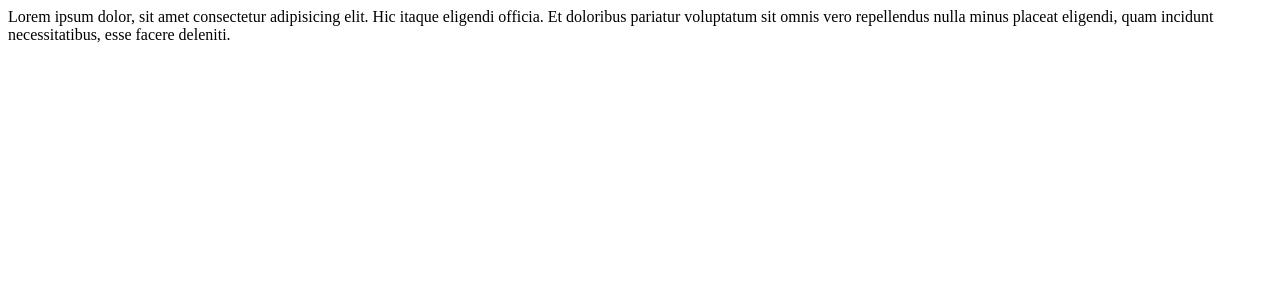
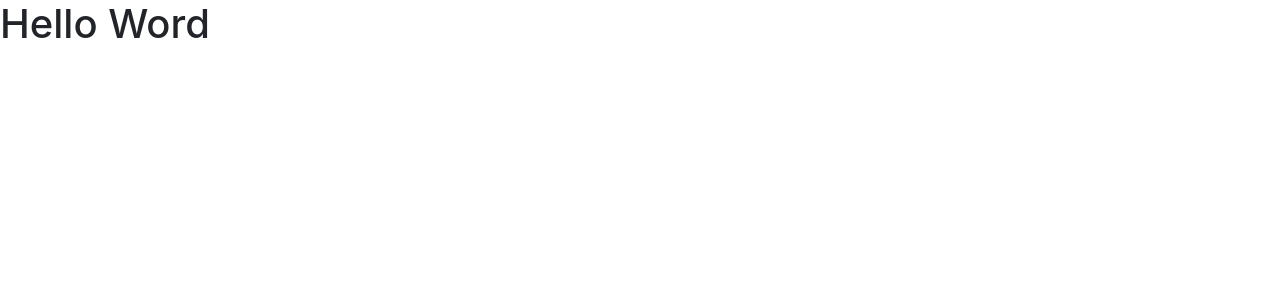
Before and after one commit to willFrnds6/todo-list, an Angular app: page / in a window 1280 px wide. Shown: the top 300 px of the page. Built offline with nearby package versions, Linux system fonts and the light colour scheme.

Commit message:
Add bootstrap CSS

```diff
--- a/package.json
+++ b/package.json
@@ -19,6 +19,7 @@
     "@angular/platform-browser": "~11.0.9",
     "@angular/platform-browser-dynamic": "~11.0.9",
     "@angular/router": "~11.0.9",
+    "bootstrap": "^4.6.0",
     "rxjs": "~6.6.0",
     "tslib": "^2.0.0",
     "zone.js": "~0.10.2"
--- a/src/app/app.component.html
+++ b/src/app/app.component.html
@@ -1,4 +1 @@
-Lorem ipsum dolor, sit amet consectetur adipisicing elit. Hic itaque eligendi officia. Et doloribus pariatur voluptatum sit omnis vero repellendus nulla minus placeat eligendi, quam incidunt necessitatibus, esse facere deleniti.
-
-
-<router-outlet></router-outlet>
+<h1>Hello Word</h1>
--- a/src/styles.scss
+++ b/src/styles.scss
@@ -1 +1,2 @@
 /* You can add global styles to this file, and also import other style files */
+@import "~bootstrap/scss/bootstrap";
```
Also changed, not shown: 1 other file (tests, documents, lock files or other folders).
